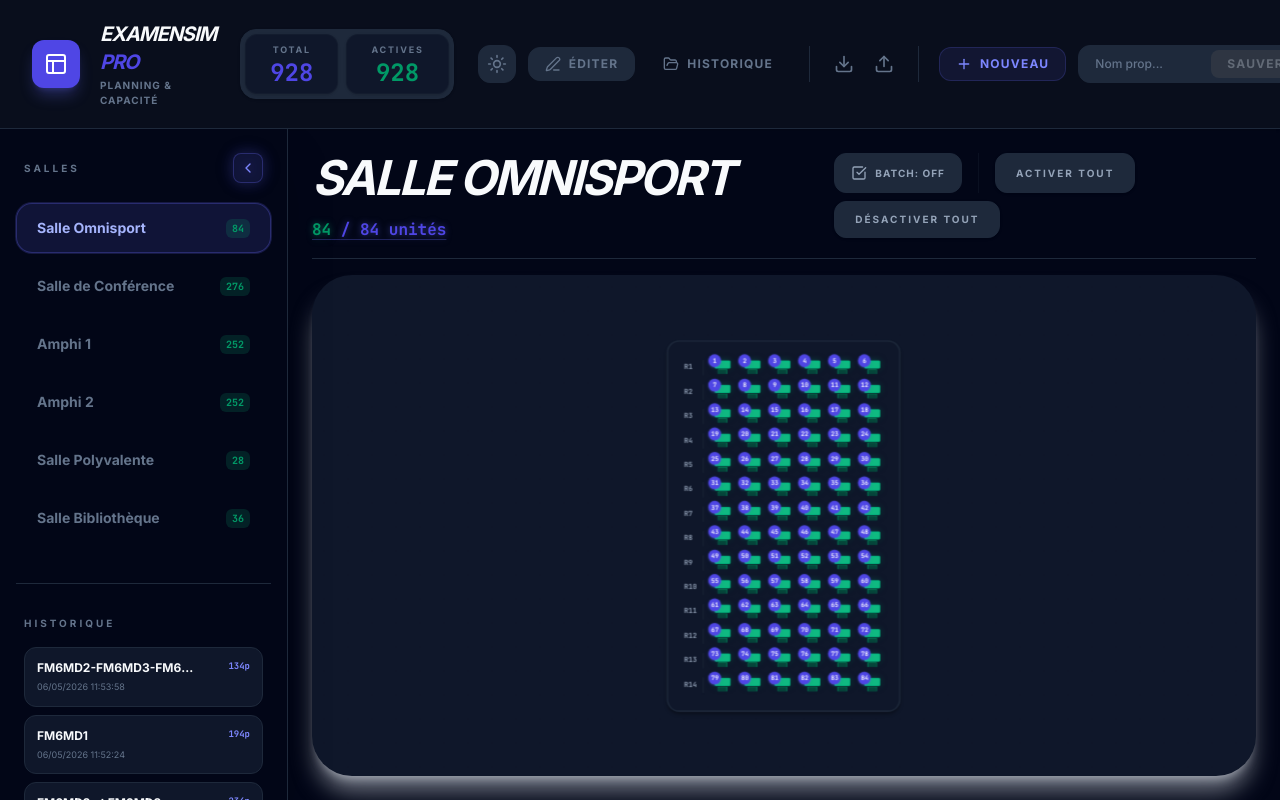
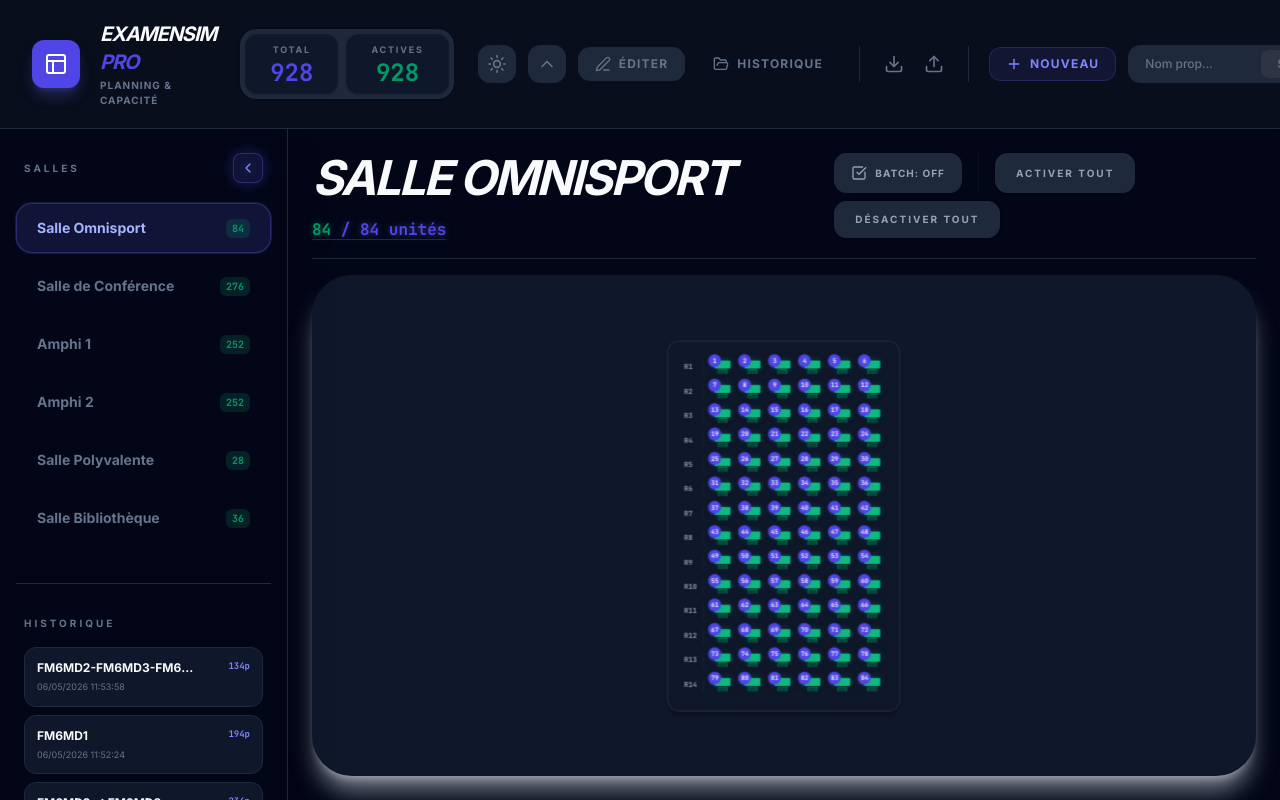
Before and after one commit to aminbn12/EXAMENSIMUm6ss, a React (Vite) app: page / in a window 1280 px wide. Built offline with nearby package versions, Linux system fonts and the light colour scheme.

Commit message:
bouton cache navbarre

```diff
--- a/src/App.tsx
+++ b/src/App.tsx
@@ -22,6 +22,8 @@ import {
   Menu,
   ChevronLeft,
   ChevronRight,
+  ChevronUp,
+  ChevronDown,
   Settings,
   MoreVertical
 } from 'lucide-react';
@@ -144,6 +146,7 @@ export default function App() {
   const [isAlternating, setIsAlternating] = useState(false);
   const [toast, setToast] = useState<{ message: string; type: 'success' | 'error' | 'info' } | null>(null);
   const [isSidebarOpen, setIsSidebarOpen] = useState(window.innerWidth > 1024);
+  const [isHeaderVisible, setIsHeaderVisible] = useState(true);
   const [showMobileActions, setShowMobileActions] = useState(false);
 
   const showToast = (message: string, type: 'success' | 'error' | 'info' = 'info') => {
@@ -796,9 +799,31 @@ export default function App() {
   };
 
   return (
-    <div className="flex flex-col h-screen overflow-hidden">
+    <div className="flex flex-col h-screen overflow-hidden relative">
+      {/* Restore Header Button (Floating) */}
+      {!isHeaderVisible && (
+        <motion.button
+          initial={{ y: -20, opacity: 0 }}
+          animate={{ y: 0, opacity: 1 }}
+          onClick={() => setIsHeaderVisible(true)}
+          className="fixed top-2 right-6 z-[100] p-2 bg-indigo-600 text-white rounded-xl shadow-xl hover:bg-indigo-500 transition-all border border-indigo-400/30 flex items-center gap-2 group"
+          title="Afficher la barre supérieure"
+        >
+          <ChevronDown className="w-5 h-5" />
+          <span className="text-[10px] font-black uppercase tracking-widest overflow-hidden w-0 group-hover:w-20 transition-all">Afficher</span>
+        </motion.button>
+      )}
+
       {/* Header & Global Stats */}
-      <header className="bg-[var(--bg-header)] border-[var(--nav-border)] border-b px-4 sm:px-8 py-4 sm:py-5 shrink-0 shadow-sm z-30 transition-colors duration-300">
+      <AnimatePresence>
+        {isHeaderVisible && (
+          <motion.header
+            initial={{ height: 0, opacity: 0 }}
+            animate={{ height: 'auto', opacity: 1 }}
+            exit={{ height: 0, opacity: 0 }}
+            transition={{ duration: 0.3, ease: 'easeInOut' }}
+            className="bg-[var(--bg-header)] border-[var(--nav-border)] border-b px-4 sm:px-8 py-4 sm:py-5 shrink-0 shadow-sm z-30 transition-colors duration-300 overflow-hidden"
+          >
         <div className="max-w-[1600px] mx-auto flex flex-col lg:flex-row items-center justify-between gap-4 sm:gap-6">
           <div className="flex items-center justify-between w-full lg:w-auto gap-5">
             <div className="flex items-center gap-3 sm:gap-5">
@@ -852,6 +877,14 @@ export default function App() {
               title={isDarkMode ? "Passer au mode clair" : "Passer au mode sombre"}
             >
               {isDarkMode ? <Sun className="w-5 h-5" /> : <Moon className="w-5 h-5" />}
+            </button>
+
+            <button
+              onClick={() => setIsHeaderVisible(false)}
+              className="p-2 rounded-xl bg-[var(--nav-btn-bg)] border border-[var(--nav-border)] text-[var(--nav-text-secondary)] hover:text-white transition-all"
+              title="Masquer la barre supérieure"
+            >
+              <ChevronUp className="w-5 h-5" />
             </button>
 
             <button
@@ -919,7 +952,9 @@ export default function App() {
             </div>
           </div>
         </div>
-      </header>
+      </motion.header>
+      )}
+      </AnimatePresence>
 
       {/* Mobile Actions Dropdown */}
       <AnimatePresence>
```
